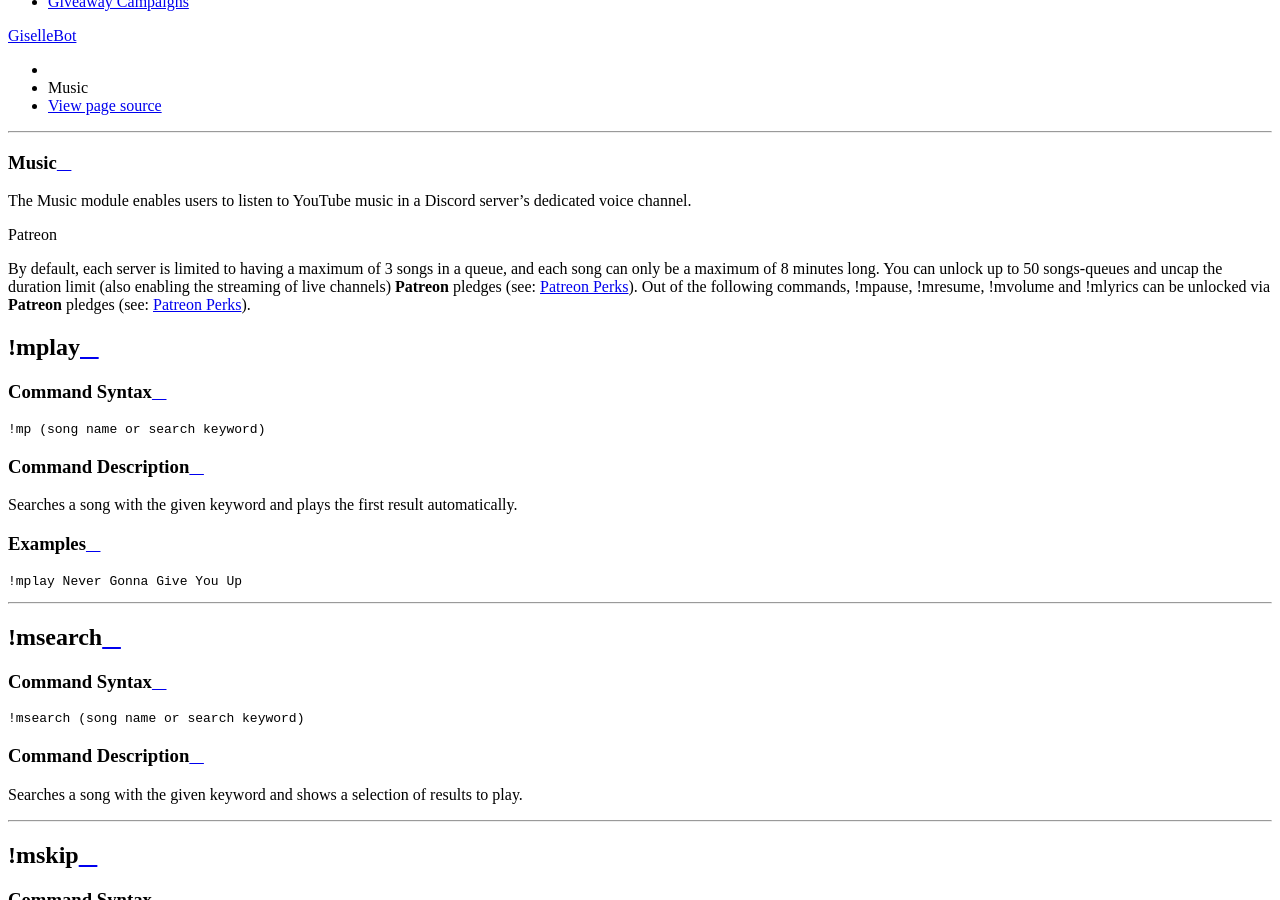
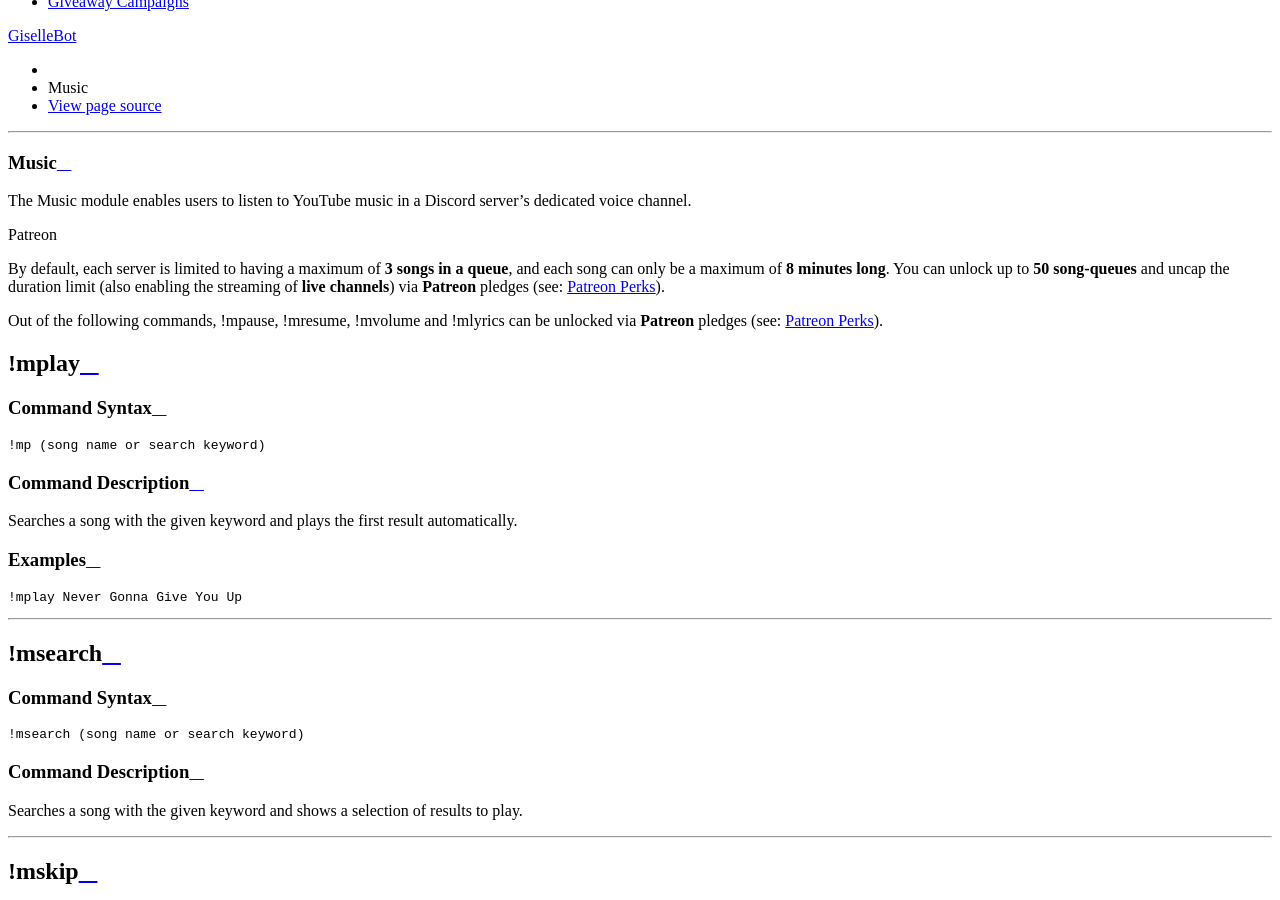
Before and after one commit to cycloptux/GiselleBot-Documentation, a Sphinx documentation site: the page built from docs/source/modules/music.rst, in a window 1280 px wide and 900 px high, scrolled down 1672 px. Built offline with Sphinx 7.4.7 and the Read the Docs theme 2.0.0, drawn with Linux system fonts in a browser that asks for light colours.

Commit message:
Fixed some formatting.

```diff
--- a/docs/source/modules/music.rst
+++ b/docs/source/modules/music.rst
@@ -6,7 +6,8 @@ The Music module enables users to listen to YouTube music in a Discord server's
 
 .. admonition:: Patreon
 
-    By default, each server is limited to having a maximum of 3 songs in a queue, and each song can only be a maximum of 8 minutes long. You can unlock up to 50 songs-queues and uncap the duration limit (also enabling the streaming of live channels) **Patreon** pledges (see: :ref:`patreon-perks`).
+    By default, each server is limited to having a maximum of **3 songs in a queue**, and each song can only be a maximum of **8 minutes long**. You can unlock up to **50 song-queues** and uncap the duration limit (also enabling the streaming of **live channels**) via **Patreon** pledges (see: :ref:`patreon-perks`).
+
     Out of the following commands, |bot_prefix|\ mpause, |bot_prefix|\ mresume, |bot_prefix|\ mvolume and |bot_prefix|\ mlyrics can be unlocked via **Patreon** pledges (see: :ref:`patreon-perks`).
 
 |bot_prefix|\ mplay
```
